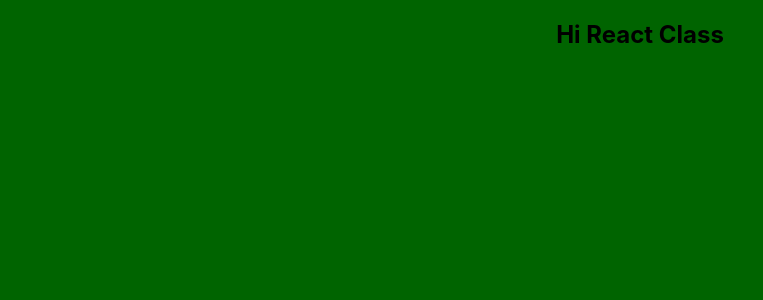
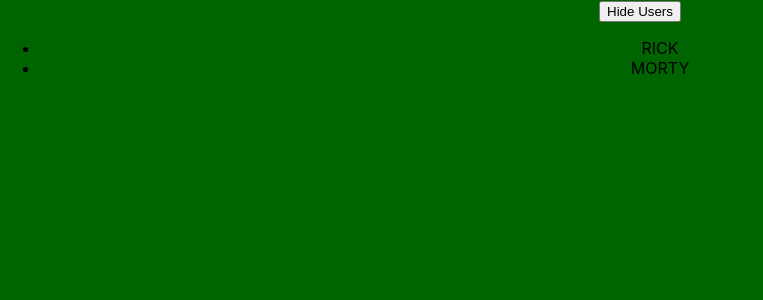
Before and after one commit to Mubarek-Hassen/my-react-sandbox, a React (Create React App) app: page / in a window 1280 px wide. Shown: the top 300 px of the page, without its empty margins (0-763 px from the left). Built offline with nearby package versions, Linux system fonts and the light colour scheme.

Commit message:
class based components state management and event added

```diff
--- a/src/App.js
+++ b/src/App.js
@@ -2,6 +2,7 @@
 // import React,{ useState } from "react";
 // import Button from "./UI/Button";
 import { Component } from "react";
+import Users from "./components/Users";
 
 
 // function App() {
@@ -24,7 +25,7 @@ import { Component } from "react";
 // Hooks were introduced at react 16.8
 class App extends Component {
   render(){
-    return <h2> Hi React Class</h2>
+    return <Users/>
   }
 }
 
--- a/src/components/User.jsx
+++ b/src/components/User.jsx
@@ -6,3 +6,5 @@ class User extends Component {
     return <li>{this.props.name}</li>
   }
 }
+
+export default User;
--- /dev/null
+++ b/src/components/Users.jsx
@@ -0,0 +1,49 @@
+import { Component } from "react";
+import User from "./User";
+
+const DUMMY_USERS = [
+  {
+    name: 'RICK',
+    id: '1'
+  },
+  {
+    name: 'MORTY',
+    id: '2'
+  }
+]
+
+class Users extends Component {
+
+  constructor(){
+    super()
+    this.state = {
+      showUsers: true,
+
+    };
+  }
+
+  toggleUserHandler(){
+    this.setState((curState)=>{
+      return {showUsers: !curState.showUsers}
+    })
+  }
+
+  render(){
+
+    const usersList = (
+      <ul>
+        {DUMMY_USERS.map((user)=>(
+          <User key={user.id} name={user.name} />
+        ))}
+      </ul>
+    )
+
+    return(
+      <div>
+        <button onClick={this.toggleUserHandler.bind(this)}>{this.state.showUsers ? 'Hide' : 'Show'} Users</button>
+        {this.state.showUsers && usersList}
+      </div>
+    )
+  }
+}
+export default Users;
```
